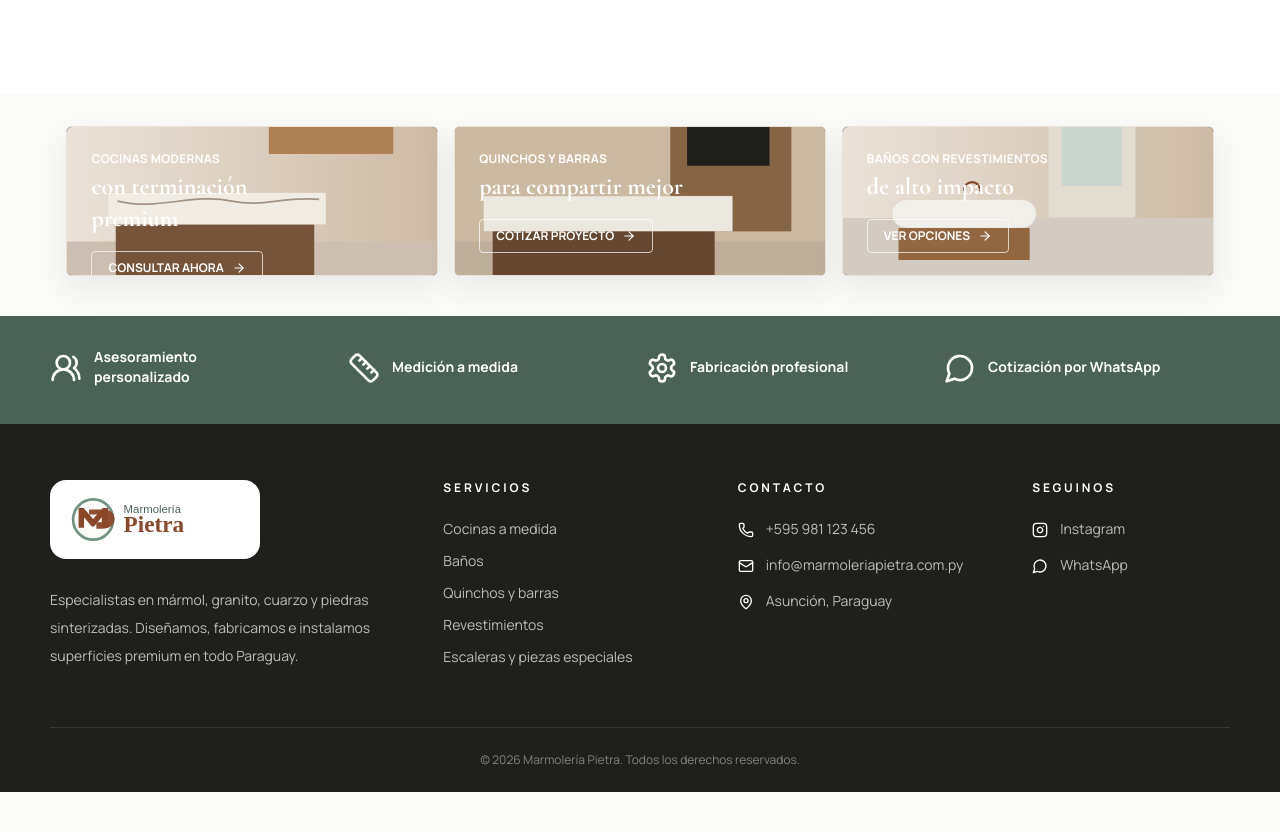
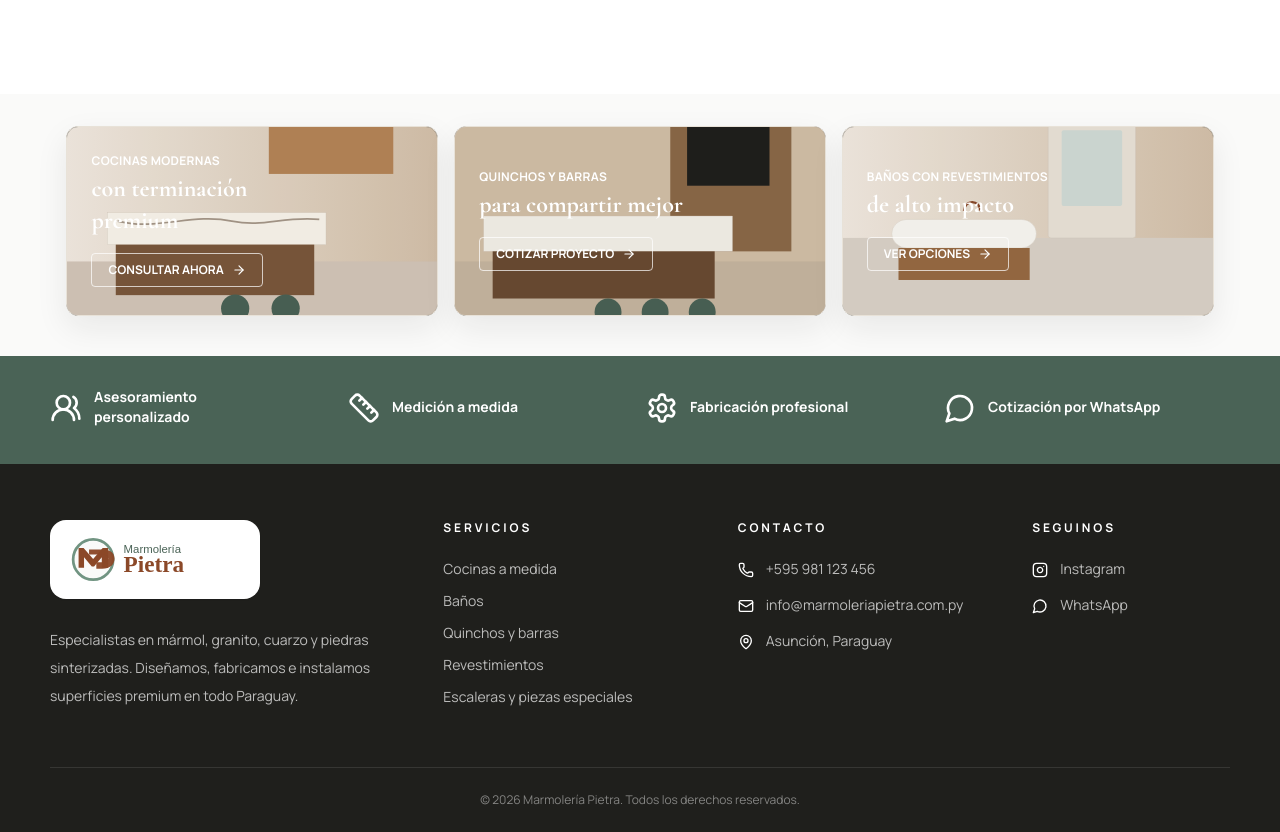
Before and after one commit to equantum-py/Marmoler-a-Pietra, a Next.js app: page / in a window 1280 px wide. Shown: the part 2840-3672 px from the top of the page. Before the commit the page ends 3632 px from the top, so only its background shows below. Built offline with nearby package versions, Linux system fonts and the light colour scheme; no server answers; the database is empty.

Commit message:
Fix small banner CTA spacing

```diff
--- a/sections/promotion.tsx
+++ b/sections/promotion.tsx
@@ -34,7 +34,7 @@ export async function Promotion() {
                 href={href}
                 target={getLinkTarget(href)}
                 rel={href.startsWith('http') ? 'noreferrer' : undefined}
-                className="group relative min-h-[132px] w-[82vw] shrink-0 snap-start overflow-hidden rounded-md border border-pietra-border bg-pietra-ink shadow-card lg:h-[150px] lg:w-[31.5%] lg:min-w-[300px] lg:max-w-[390px] lg:shrink"
+                className="group relative min-h-[170px] w-[82vw] shrink-0 snap-start overflow-hidden rounded-xl border border-pietra-border bg-pietra-ink shadow-card lg:h-[190px] lg:w-[31.5%] lg:min-w-[300px] lg:max-w-[420px] lg:shrink"
               >
                 <Image
                   src={image}
@@ -47,7 +47,7 @@ export async function Promotion() {
 
                 <div className="absolute inset-0 bg-gradient-to-r from-pietra-ink/88 via-pietra-ink/50 to-pietra-ink/15" />
 
-                <div className="relative z-10 flex min-h-[132px] flex-col justify-center p-5 text-white md:p-6 lg:min-h-[150px]">
+                <div className="relative z-10 flex min-h-[170px] flex-col justify-center p-5 pb-6 text-white md:p-6 md:pb-7 lg:min-h-[190px]">
                   <p className="text-[10px] font-extrabold uppercase tracking-wide md:text-xs">
                     {banner.eyebrow}
                   </p>
@@ -56,7 +56,7 @@ export async function Promotion() {
                     {banner.title}
                   </h3>
 
-                  <span className="mt-3 inline-flex w-fit items-center gap-2 rounded border border-white/70 px-4 py-2 text-[10px] font-extrabold uppercase transition group-hover:bg-white group-hover:text-pietra-green md:mt-4 md:text-xs">
+                  <span className="mt-3 inline-flex w-fit shrink-0 items-center gap-2 rounded border border-white/70 px-4 py-2 text-[10px] font-extrabold uppercase transition group-hover:bg-white group-hover:text-pietra-green md:mt-4 md:text-xs">
                     {banner.cta_label} <ArrowRight className="h-3.5 w-3.5" />
                   </span>
                 </div>
```
